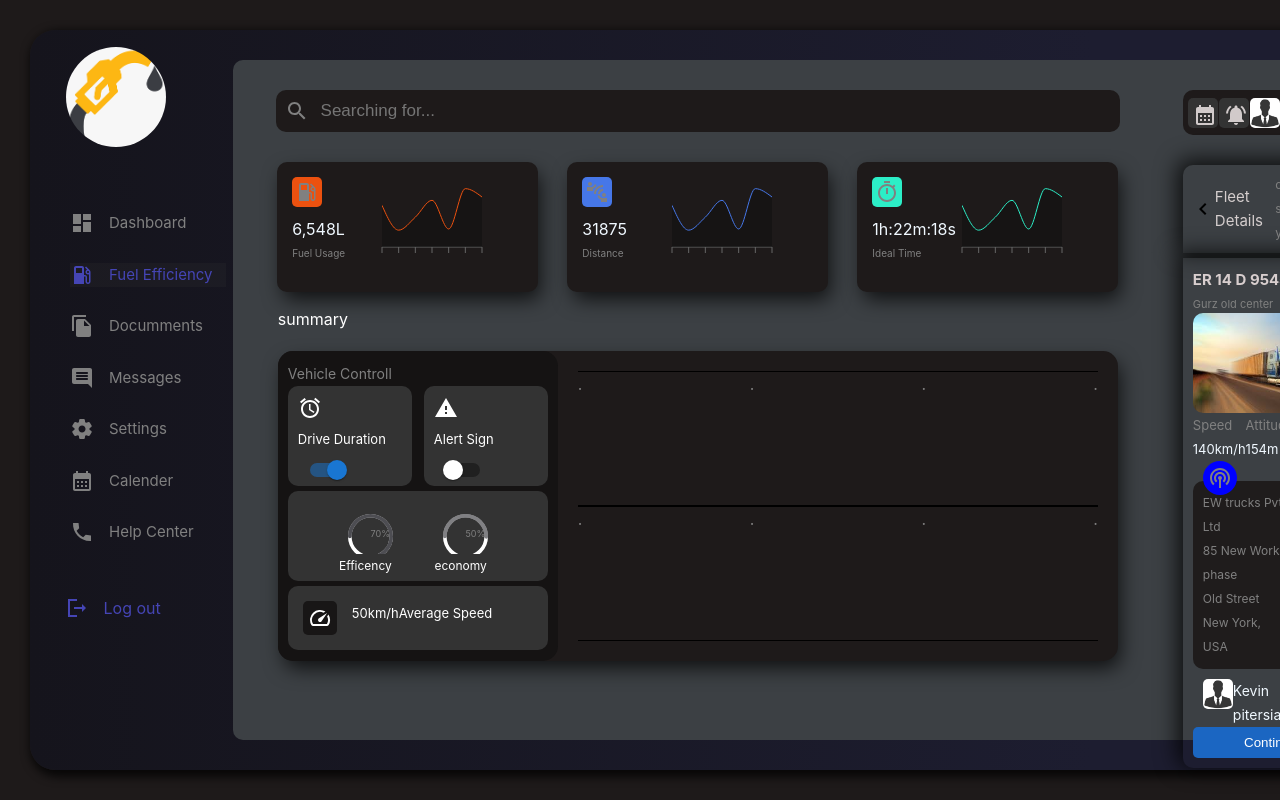
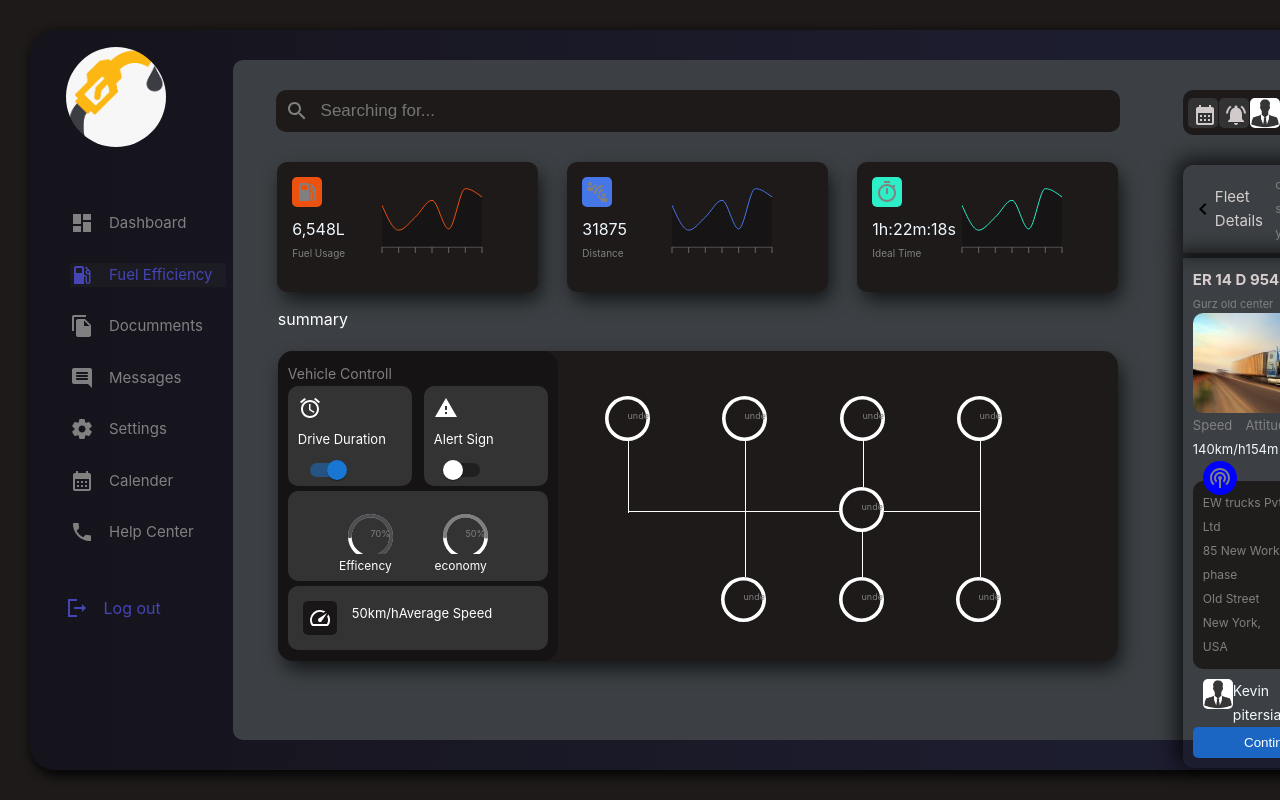
Before and after one commit to Shakoor123/Fuel-efficiency-design, a React (Vite) app: page / in a window 1280 px wide. Shown: the top 800 px of the page. Built offline with nearby package versions, Linux system fonts and the light colour scheme.

Commit message:
half design completed

```diff
--- a/src/components/MultiCircles/MultiCircles.jsx
+++ b/src/components/MultiCircles/MultiCircles.jsx
@@ -1,21 +1,59 @@
 import React from "react";
 import "./MultiCircles.scss";
-
+import CicularProgressBar from "../CicularProgressBar/CicularProgressBar";
 const MultiCircles = () => {
   return (
     <div className="mul">
       <div className="rows">
         <div className="row">
-          <div className="colum">.</div>
-          <div className="colum">.</div>
-          <div className="colum">.</div>
-          <div className="colum">.</div>
+          <div className="colum leftBorder">
+            <div className="circle">
+              <CicularProgressBar />
+            </div>
+          </div>
+          <div className="colum leftBorder">
+            <div className="circle">
+              <CicularProgressBar />
+            </div>
+          </div>
+          <div className="colum leftBorder">
+            <div className="circle">
+              <CicularProgressBar />
+            </div>
+          </div>
+          <div className="colum leftBorder">
+            <div className="circle">
+              <CicularProgressBar />
+            </div>
+          </div>
         </div>
         <div className="row">
-          <div className="colum">.</div>
-          <div className="colum">.</div>
-          <div className="colum">.</div>
-          <div className="colum">.</div>
+          <div className="colum topBorder "></div>
+          <div className="colum topBorder leftBorder"></div>
+          <div className="colum topBorder leftBorder">
+            <div className="circle">
+              <CicularProgressBar />
+            </div>
+          </div>
+          <div className="colum leftBorder"></div>
+        </div>
+        <div className="row">
+          <div className="colum"></div>
+          <div className="colum ">
+            <div className="circle">
+              <CicularProgressBar />
+            </div>
+          </div>
+          <div className="colum ">
+            <div className="circle">
+              <CicularProgressBar />
+            </div>
+          </div>
+          <div className="colum">
+            <div className="circle">
+              <CicularProgressBar />
+            </div>
+          </div>
         </div>
       </div>
     </div>
--- a/src/components/MultiCircles/MultiCircles.scss
+++ b/src/components/MultiCircles/MultiCircles.scss
@@ -4,13 +4,36 @@
     flex-direction: column;
     height: 270px;
     .row {
-      height: 50%;
-      border-top: 1px solid black;
-      border-bottom: 1px solid black;
-
+      height: 33%;
+      padding: 50px 0 0 50px;
+      position: relative;
       display: flex;
       align-items: flex-start;
       justify-content: space-between;
+
+      .colum {
+        display: flex;
+        padding-top: 40px;
+
+        align-items: center;
+        width: 25%;
+        height: 130%;
+
+        position: relative;
+        .circle {
+          position: absolute;
+
+          top: -25px;
+          left: -24px;
+          background-color: rgb(30, 26, 26);
+        }
+      }
+      .topBorder {
+        border-top: 1px solid white;
+      }
+      .leftBorder {
+        border-left: 1px solid white;
+      }
     }
   }
 }
```
